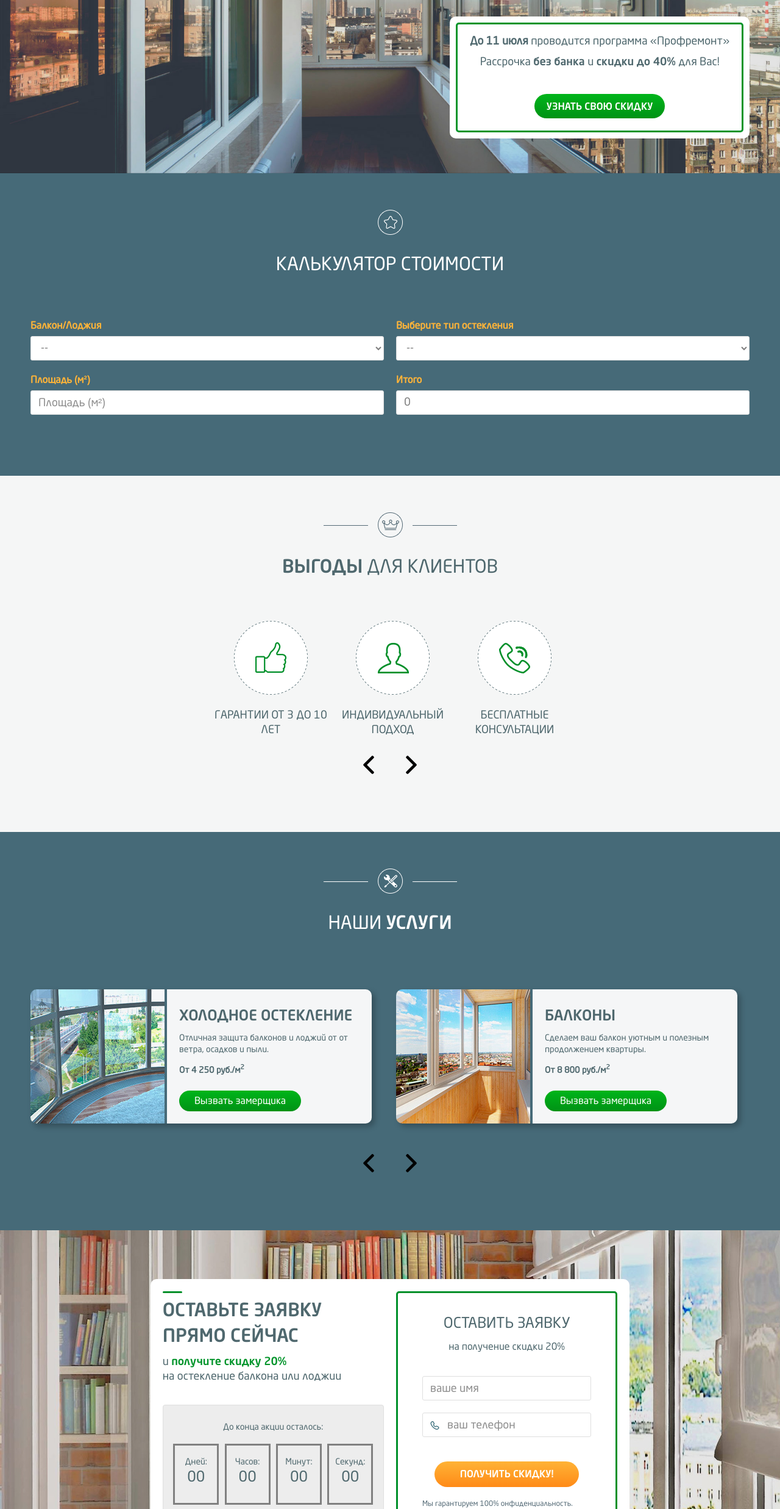
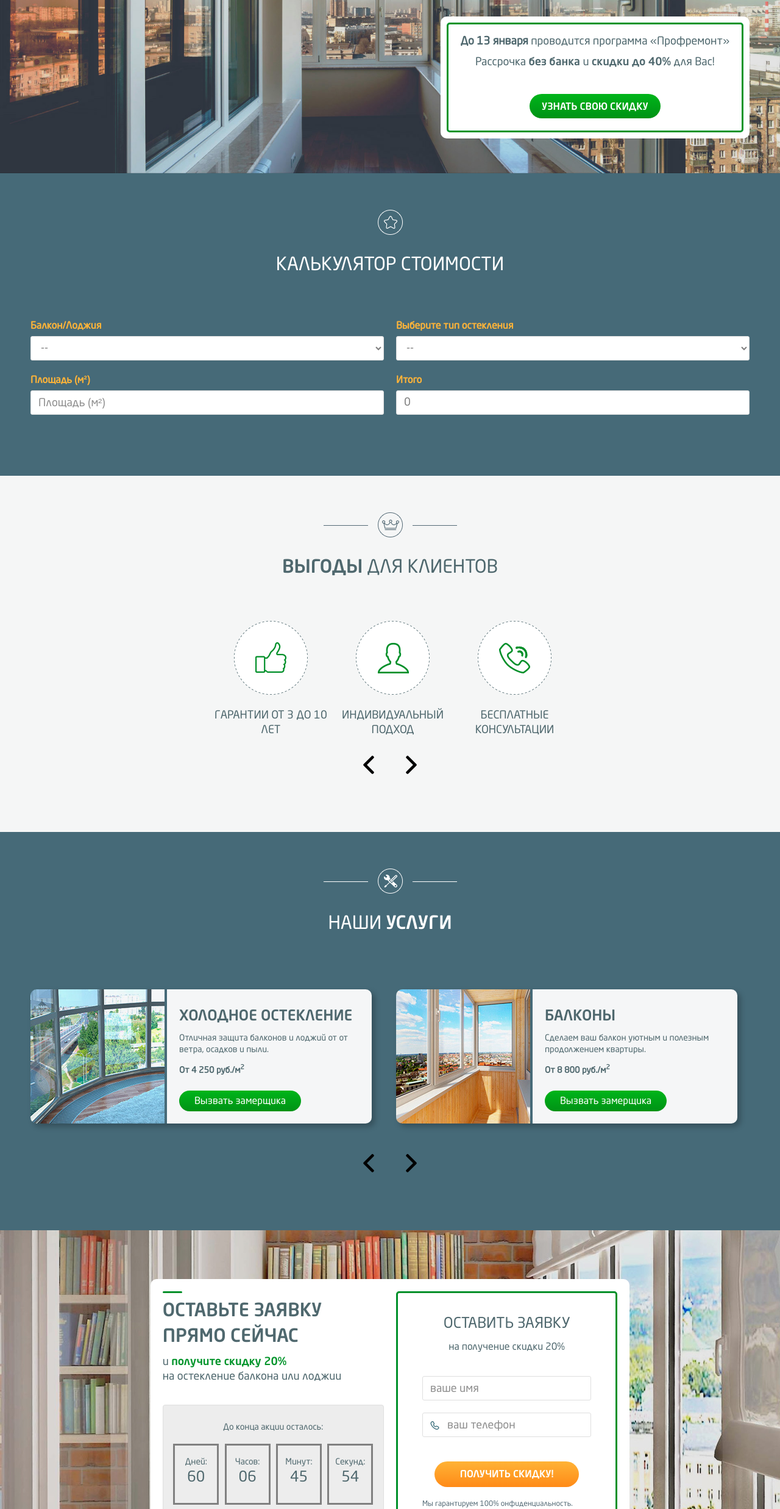
Before and after one commit to AiMedvedev/Diplom-GloAcademy, a website with bundled scripts: page balkony.html in a window 1280 px wide. Shown: the part 326-2800 px from the top of the page at 61% size. Built offline with nearby package versions, Linux system fonts and the light colour scheme.

Commit message:
changed sales date

```diff
--- a/balkony.html
+++ b/balkony.html
@@ -137,7 +137,7 @@
 				<div class="clearfix"></div>
 				<div class="offer-utp">
 					<div class="utp-inner">
-						<div class="utp-heading"><strong>До 11 июля</strong> проводится программа «Профремонт»</div>
+						<div class="utp-heading"><strong>До 13 января</strong> проводится программа «Профремонт»</div>
 						<div class="utp-subheading">Рассрочка <span class="text-normal">без банка</span> и <span
 								class="text-normal">скидки до 40%</span> для Вас!</div>
 						<div class="utp-button"><a href="#order" class="btn btn-success btn-lg fancyboxModal">Узнать
--- a/src/index.js
+++ b/src/index.js
@@ -13,7 +13,7 @@ phoneModal();
 swiperBenefits();
 swiperServices();
 servicesModal();
-timer('13 january 2023');
+timer('13 january 2024');
 documentModal();
 smoothScroll();
 validation();
```
Also changed, not shown: dist/main.js.
